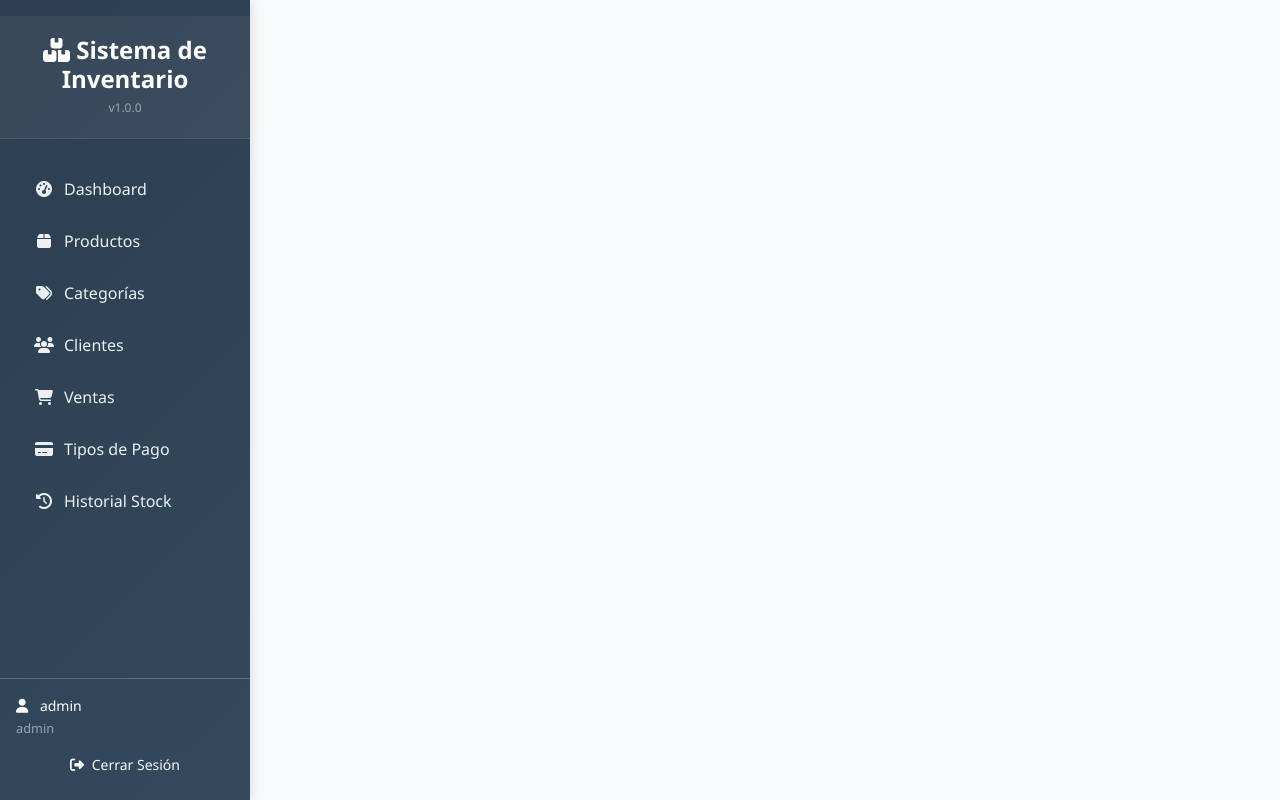
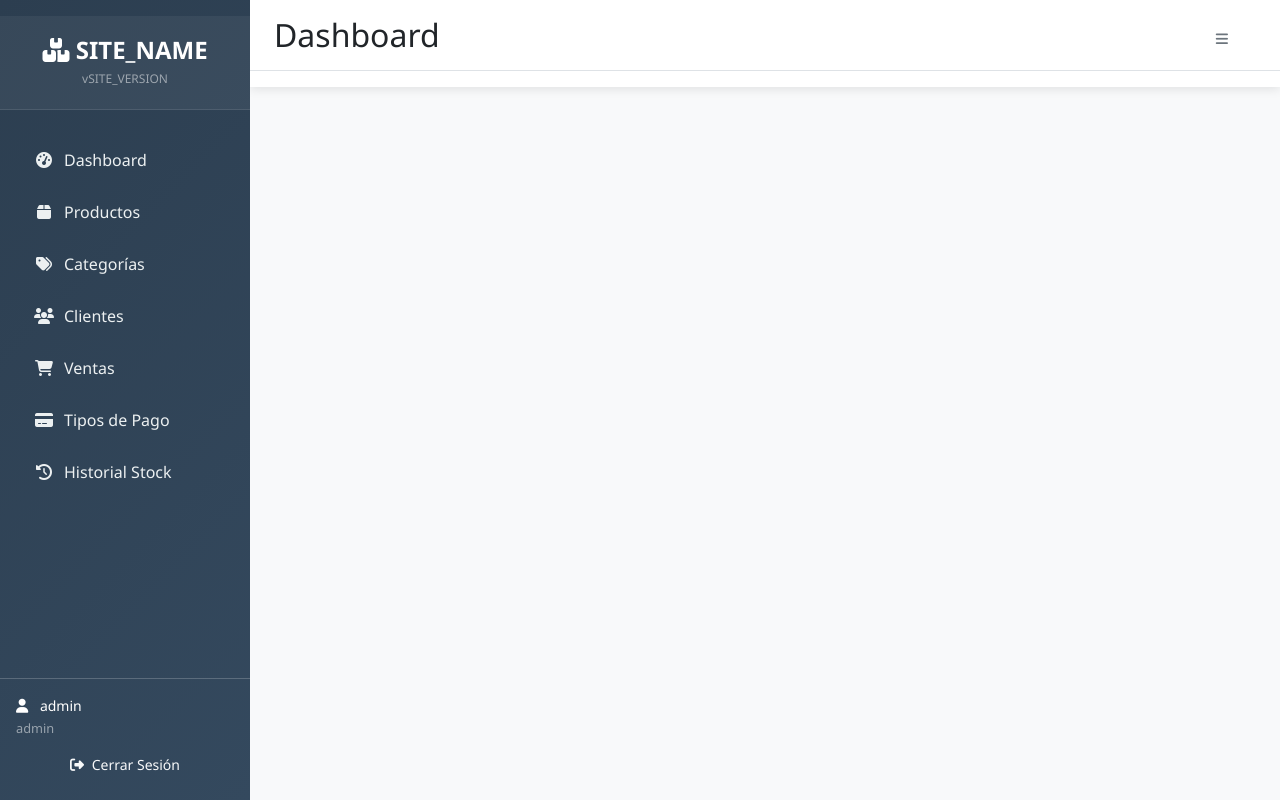
Before and after one commit to eLerivero/inventario, a PHP site: page /inventario/Views/layouts/header.php in a window 1280 px wide. Run offline with PHP 8.4, Linux system fonts and the light colour scheme; some libraries are stand-ins or nearby versions.

Commit message:
correciones en layouts generales para manter fijo el layout

```diff
--- a/Public/css/layouts.css
+++ b/Public/css/layouts.css
@@ -18,16 +18,17 @@
     box-sizing: border-box;
 }
 
-html, body {
+html,
+body {
     height: 100%;
     margin: 0;
     padding: 0;
+    overflow-x: hidden;
 }
 
 body {
     font-family: 'Segoe UI', Tahoma, Geneva, Verdana, sans-serif;
     background-color: #f8f9fa;
-    overflow-x: hidden;
     display: flex;
     flex-direction: column;
     min-height: 100vh;
@@ -38,6 +39,7 @@
     display: flex;
     min-height: 100vh;
     width: 100%;
+    position: relative;
 }
 
 /* Sidebar fijo a la izquierda */
@@ -48,13 +50,14 @@
     height: 100vh;
     z-index: 1000;
     transition: all 0.3s ease;
+    overflow-y: auto;
 }
 
 .sidebar {
     min-height: 100vh;
     background: linear-gradient(135deg, var(--primary-color) 0%, var(--secondary-color) 100%);
     width: var(--sidebar-width);
-    box-shadow: 2px 0 10px rgba(0,0,0,0.1);
+    box-shadow: 2px 0 10px rgba(0, 0, 0, 0.1);
     transition: all 0.3s ease;
     overflow-y: auto;
     overflow-x: hidden;
@@ -81,9 +84,32 @@
     width: calc(100% - var(--sidebar-width));
 }
 
-.sidebar.collapsed ~ .main-content {
+.sidebar.collapsed~.main-content {
     margin-left: 70px;
     width: calc(100% - 70px);
+}
+
+/* ===== HEADER FIJADO ===== */
+.header-container {
+    position: sticky;
+    top: 0;
+    z-index: 500;
+    background: #fff;
+    box-shadow: 0 2px 10px rgba(0, 0, 0, 0.1);
+    width: 100%;
+}
+
+.d-flex.justify-content-between {
+    padding: 1rem 1.5rem;
+    border-bottom: 1px solid #dee2e6;
+    background: #fff;
+    margin-bottom: 0;
+}
+
+.pt-3.pb-2.mb-3 {
+    padding-top: 1rem !important;
+    padding-bottom: 0.5rem !important;
+    margin-bottom: 1rem !important;
 }
 
 /* ===== SIDEBAR STYLES ===== */
@@ -174,7 +200,8 @@
     flex: 1;
     display: flex;
     flex-direction: column;
-    min-height: 100vh;
+    min-height: calc(100vh - var(--header-height));
+    padding-top: 0;
 }
 
 .px-md-4 {
@@ -183,23 +210,7 @@
     flex: 1;
     display: flex;
     flex-direction: column;
-}
-
-/* Header Navigation */
-.d-flex.justify-content-between {
-    padding: 1rem 0;
-    border-bottom: 1px solid #dee2e6;
-    background: #fff;
-    position: sticky;
-    top: 0;
-    z-index: 100;
-    margin-bottom: 1rem;
-}
-
-.pt-3.pb-2.mb-3 {
-    padding-top: 1rem !important;
-    padding-bottom: 0.5rem !important;
-    margin-bottom: 1rem !important;
+    padding-top: 1rem;
 }
 
 /* Content Wrapper - CORREGIDO */
@@ -207,18 +218,24 @@
     flex: 1;
     display: flex;
     flex-direction: column;
-    min-height: 0; /* Importante para flexbox */
+    min-height: 0;
+    /* Importante para flexbox */
+    overflow-y: auto;
+    padding-bottom: 1rem;
 }
 
-/* ===== FOOTER CORREGIDO ===== */
+/* ===== FOOTER FIJADO ===== */
 .footer-container {
     margin-top: auto;
     width: 100%;
+    position: sticky;
+    bottom: 0;
+    z-index: 400;
 }
 
 footer.bg-dark {
     background: linear-gradient(135deg, var(--primary-color) 0%, var(--secondary-color) 100%) !important;
-    border-top: 1px solid rgba(255,255,255,0.1);
+    border-top: 1px solid rgba(255, 255, 255, 0.1);
     margin-top: auto;
     position: relative;
     z-index: 100;
--- a/Views/layouts/footer.php
+++ b/Views/layouts/footer.php
@@ -19,7 +19,7 @@
                                             <i class="fas fa-heart text-danger me-1"></i>
                                             Desarrollado con PHP y PostgreSQL
                                             <?php if (defined('APP_ENV') && APP_ENV === 'development'): ?>
-                                        <span class="badge bg-warning text-dark ms-2">Development</span>
+                                                <span class="badge bg-warning text-dark ms-2">@rescata</span>
                                             <?php endif; ?>
                                         </p>
                                     </div>
@@ -84,7 +84,7 @@
 
                             // Inicializar tooltips
                             const tooltipTriggerList = [].slice.call(document.querySelectorAll('[data-bs-toggle="tooltip"]'));
-            const tooltipList = tooltipTriggerList.map(function (tooltipTriggerEl) {
+                            const tooltipList = tooltipTriggerList.map(function(tooltipTriggerEl) {
                                 return new bootstrap.Tooltip(tooltipTriggerEl);
                             });
 
@@ -115,4 +115,5 @@
                         }
                     </script>
                     </body>
+
                     </html>
--- a/Views/layouts/header.php
+++ b/Views/layouts/header.php
@@ -77,6 +77,20 @@
 
         <!-- Main Content Area -->
         <div class="main-content">
+            <!-- Header Container -->
+            <div class="header-container">
+                <div class="d-flex justify-content-between flex-wrap flex-md-nowrap align-items-center pt-3 pb-2 mb-3">
+                    <h1 class="h2"><?php echo isset($page_title) ? $page_title : 'Dashboard'; ?></h1>
+                    <div class="btn-toolbar mb-2 mb-md-0">
+                        <div class="btn-group me-2">
+                            <button type="button" class="btn btn-sm btn-outline-secondary" id="sidebarToggle">
+                                <i class="fas fa-bars"></i>
+                            </button>
+                        </div>
+                    </div>
+                </div>
+            </div>
+
             <div class="content-area">
                 <div class="px-md-4">
                     <!-- Page Content Start -->
--- a/config/Config.php
+++ b/config/Config.php
@@ -56,7 +56,7 @@
     ini_set('log_errors', 1);
 }
 
-// Configuración de zona horaria - ACTUALIZADO A CARACAS/VENEZUELA
+// Configuración de zona horaria
 date_default_timezone_set('America/Caracas');
 
 // Iniciar sesión si no está iniciada
--- a/config/Constants.php
+++ b/config/Constants.php
@@ -16,7 +16,7 @@
 define('MOVIMIENTO_VENTA', 'venta');
 define('MOVIMIENTO_COMPRA', 'compra');
 
-// Roles de usuario (si los implementas después)
+// Roles de usuario
 define('ROL_ADMIN', 'admin');
 define('ROL_USUARIO', 'usuario');
 define('ROL_VENDEDOR', 'vendedor');
```
Also changed, not shown: other parts of Public/css/layouts.css (+82 -25 lines), Views/categorias/index.php (+1 -6 lines), Views/clientes/index.php (+17 -0 lines), Views/dashboard/index.php (+1 -20 lines), 1 other file. Lines whose indentation alone changed are shown as unchanged.
